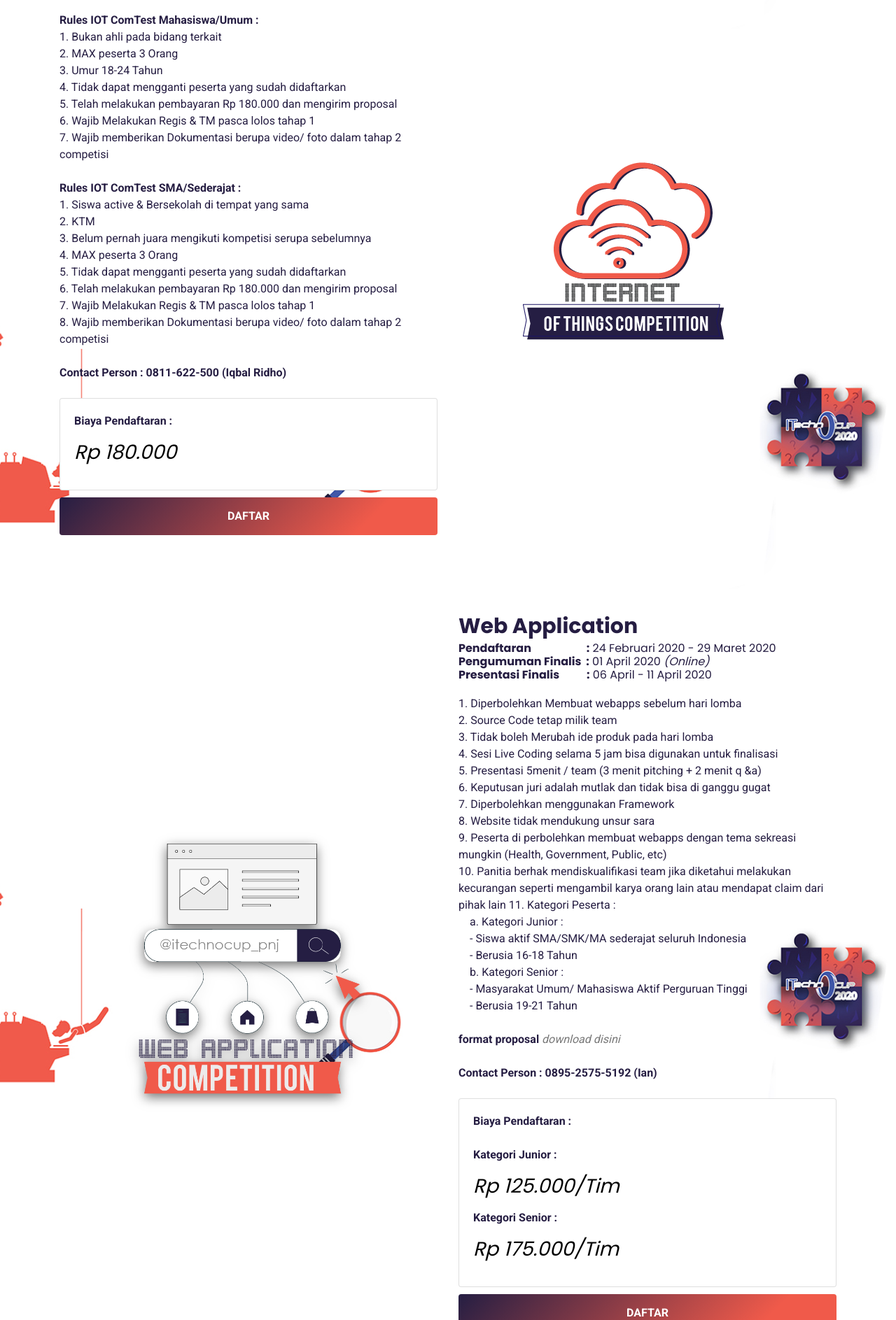
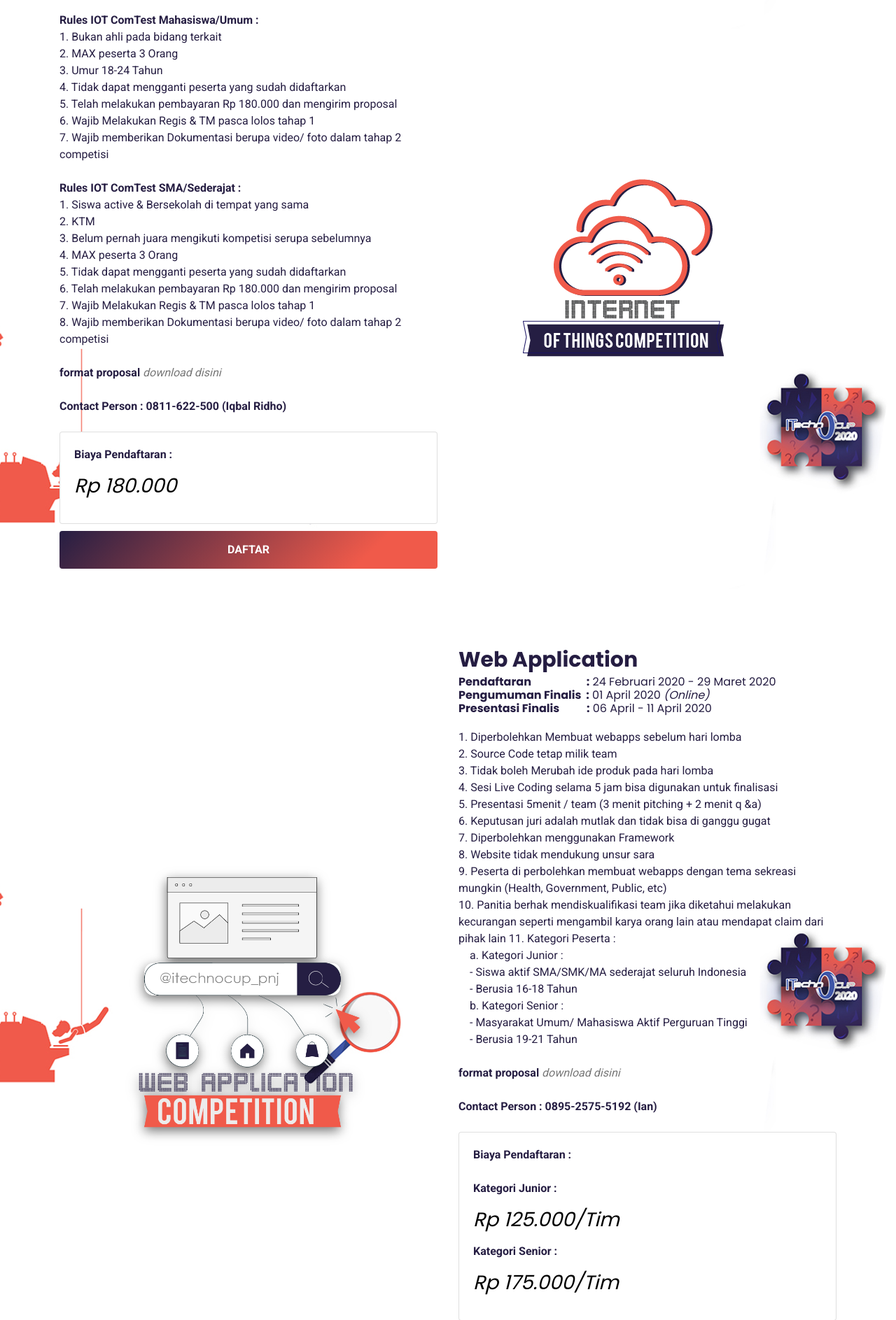
Before and after one commit to mfahmifadh/itechno, a PHP site: page / in a window 1280 px wide. Shown: the part 3728-5615 px from the top of the page at 70% size. Run offline with PHP 8.4, Linux system fonts and the light colour scheme.

Commit message:
format proposal iot

```diff
--- a/index.php
+++ b/index.php
@@ -273,6 +273,8 @@
                 6. Telah melakukan pembayaran Rp 180.000 dan mengirim proposal<br>
                 7. Wajib Melakukan Regis & TM pasca lolos tahap 1 <br>
                 8. Wajib memberikan Dokumentasi berupa video/ foto dalam tahap 2 competisi<br><br>
+
+                <b>format proposal</b> <a href="https://drive.google.com/file/d/13DXPlaUHA9jndrZMGfLg8k-zeuwAlehR/view?usp=sharing"><i>download disini</i></a><br><br>
 
                 <b>Contact Person : 0811-622-500 (Iqbal Ridho)</b>
               </p>
```
